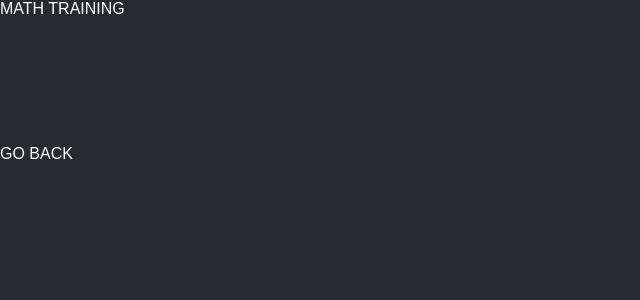
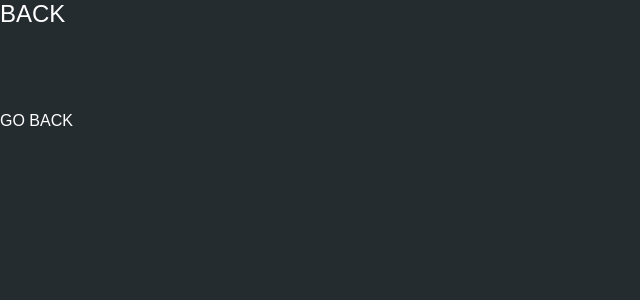
Before and after one commit to alishermuhamed/math-trainer, a React app: page /#/stats in a window 1280 px wide. Shown: the top 300 px of the page, without its empty margins (0-640 px from the left). Built offline with nearby package versions, Linux system fonts and the light colour scheme.

Commit message:
Separate Header and Body into components

```diff
--- a/src/app.tsx
+++ b/src/app.tsx
@@ -1,12 +1,10 @@
 import * as React from 'react';
-import Routes from './routes';
+import { Header, Body } from './components';
 
 const App: React.FC = (): JSX.Element => (
   <React.Fragment>
-    <div className="header">MATH TRAINING</div>
-    <div className="body">
-      <Routes />
-    </div>
+    <Header />
+    <Body />
   </React.Fragment>
 );
 
--- /dev/null
+++ b/src/components/body/index.tsx
@@ -0,0 +1,17 @@
+import * as React from 'react';
+import './style.css';
+import { Switch, Route } from 'react-router-dom';
+import { Main, Game, Settings, Stats } from '../../pages';
+
+const Body: React.FC = (): JSX.Element => (
+  <div className="body">
+    <Switch>
+      <Route exact={true} path="/" component={Main} />
+      <Route path="/game" component={Game} />
+      <Route path="/settings" component={Settings} />
+      <Route path="/stats" component={Stats} />
+    </Switch>
+  </div>
+);
+
+export default Body;
--- /dev/null
+++ b/src/components/body/style.css
@@ -0,0 +1,3 @@
+.body {
+  flex-grow: 6;
+}
--- /dev/null
+++ b/src/components/header/index.tsx
@@ -0,0 +1,18 @@
+import * as React from 'react';
+import { withRouter, RouteComponentProps } from 'react-router-dom';
+import { Link } from '../';
+import './style.css';
+
+const Header: React.FC<RouteComponentProps> = (props: RouteComponentProps): JSX.Element => (
+  <div className="header">
+    {props.location.pathname === '/' ? (
+      'MATH TRAINING'
+    ) : (
+      <Link to="/" className="back-link">
+        BACK
+      </Link>
+    )}
+  </div>
+);
+
+export default withRouter(Header);
--- /dev/null
+++ b/src/components/header/style.css
@@ -0,0 +1,11 @@
+.header {
+  flex-grow: 1;
+  text-align: center;
+  font-size: 300%;
+}
+
+.back-link {
+  position: absolute;
+  left: 0;
+  font-size: 50%;
+}
--- /dev/null
+++ b/src/components/index.ts
@@ -0,0 +1,5 @@
+import Link from './link';
+import Header from './header';
+import Body from './body';
+
+export { Link, Header, Body };
--- a/src/index.css
+++ b/src/index.css
@@ -12,11 +12,3 @@ html, body {
   display: flex;
   flex-flow: column;
 }
-
-.header {
-  flex-grow: 1;
-}
-
-.body {
-  flex-grow: 5;
-}
```
